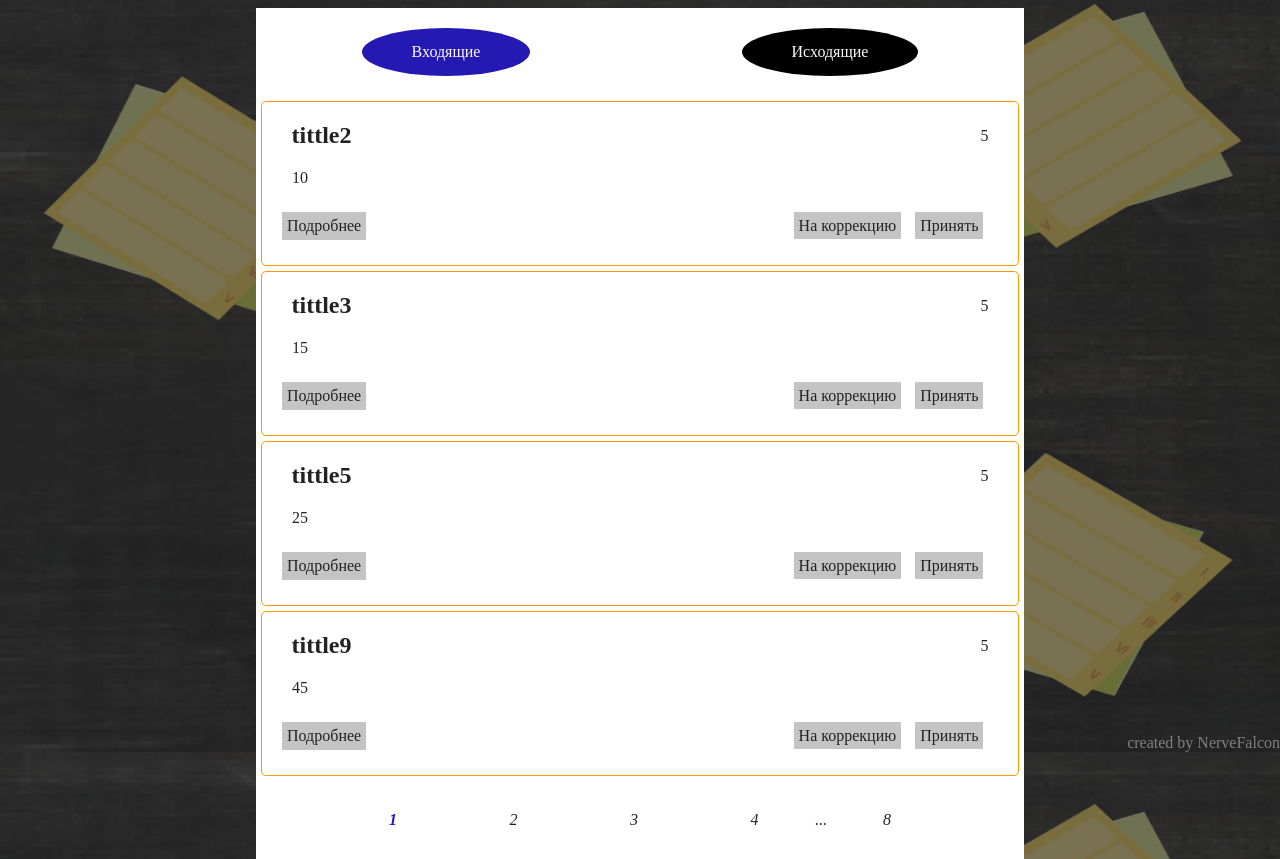
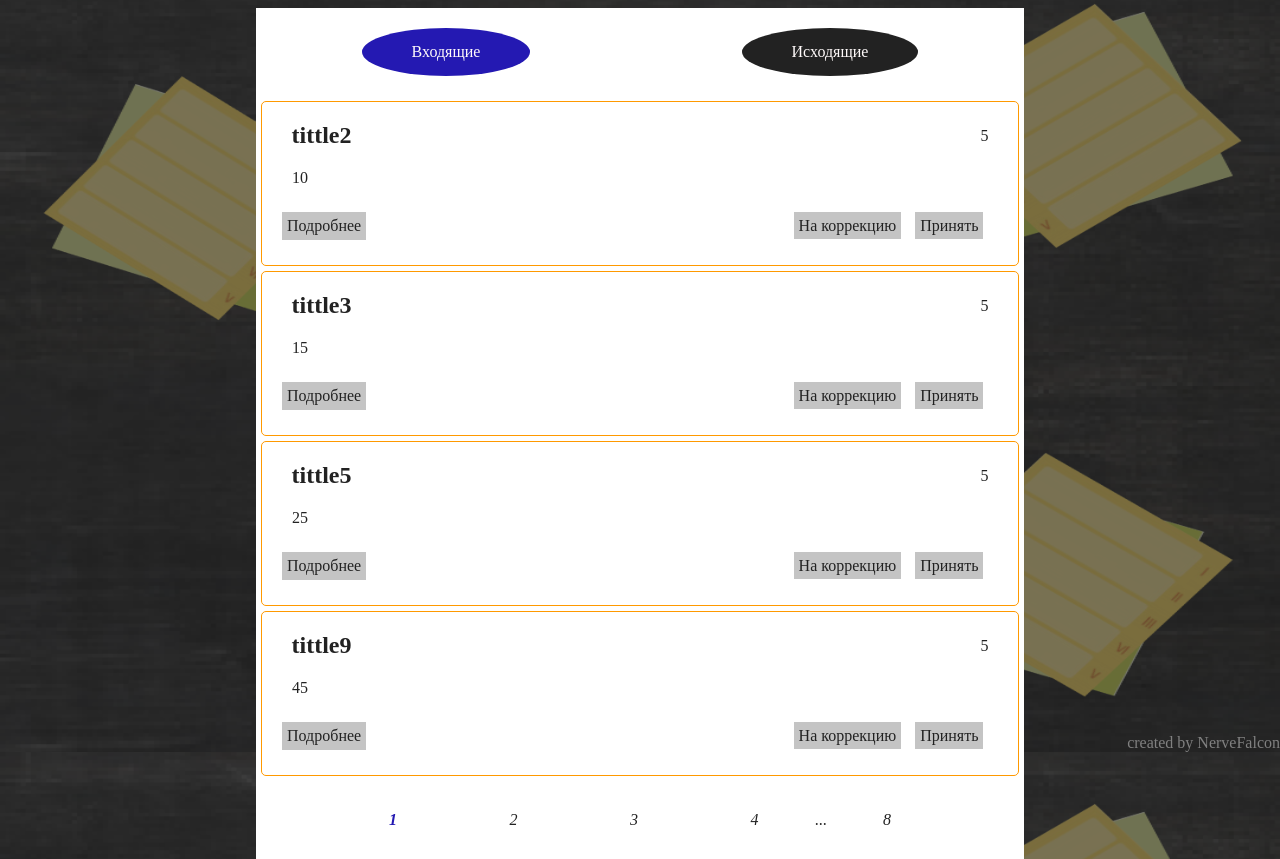
Before and after one commit to NerveFalcon/task-manager, a PHP site: page /inTasks in a window 1280 px wide. Shown: the part 48-907 px from the top of the page. Run offline with PHP 8.4, Linux system fonts and the light colour scheme; the visitor is signed in with stand-in values (Sample User, id 1); data comes from the database, SQL or seed files in the repository.

Commit message:
change color

```diff
--- a/static/css/style.css
+++ b/static/css/style.css
@@ -371,7 +371,7 @@ section:not(.auth) {
 }
 
 .tasks .links>* {
-    background-color: black;
+    background-color: #222222;
     margin: 20px;
     padding: 15px 50px;
     border-radius: 50%;
```
